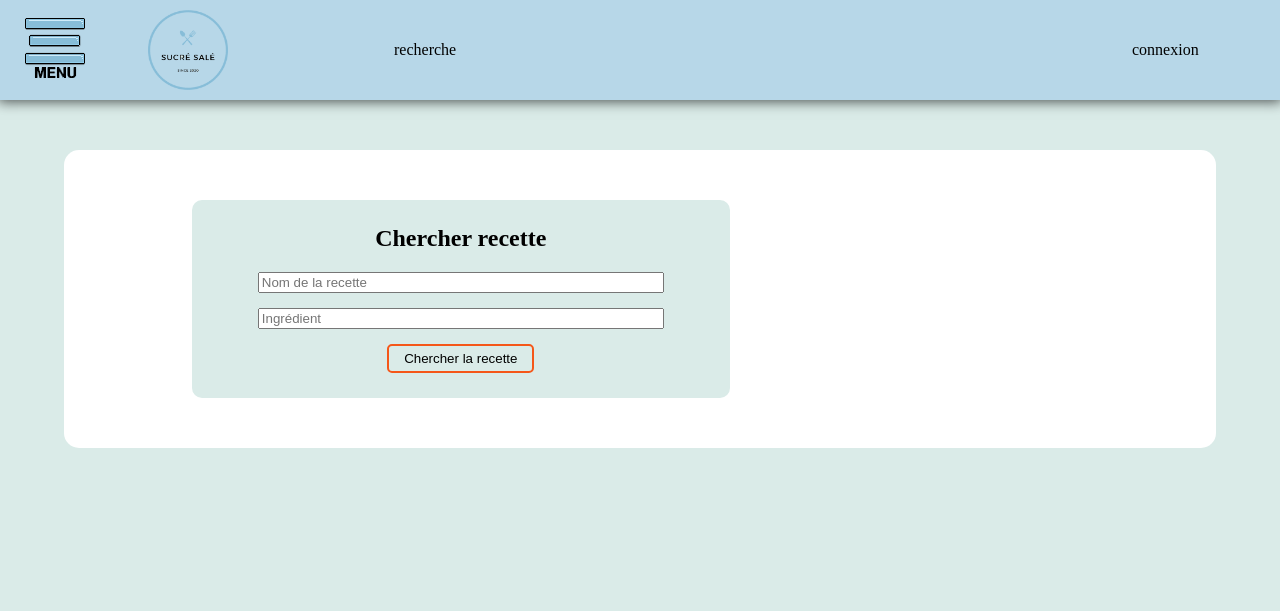
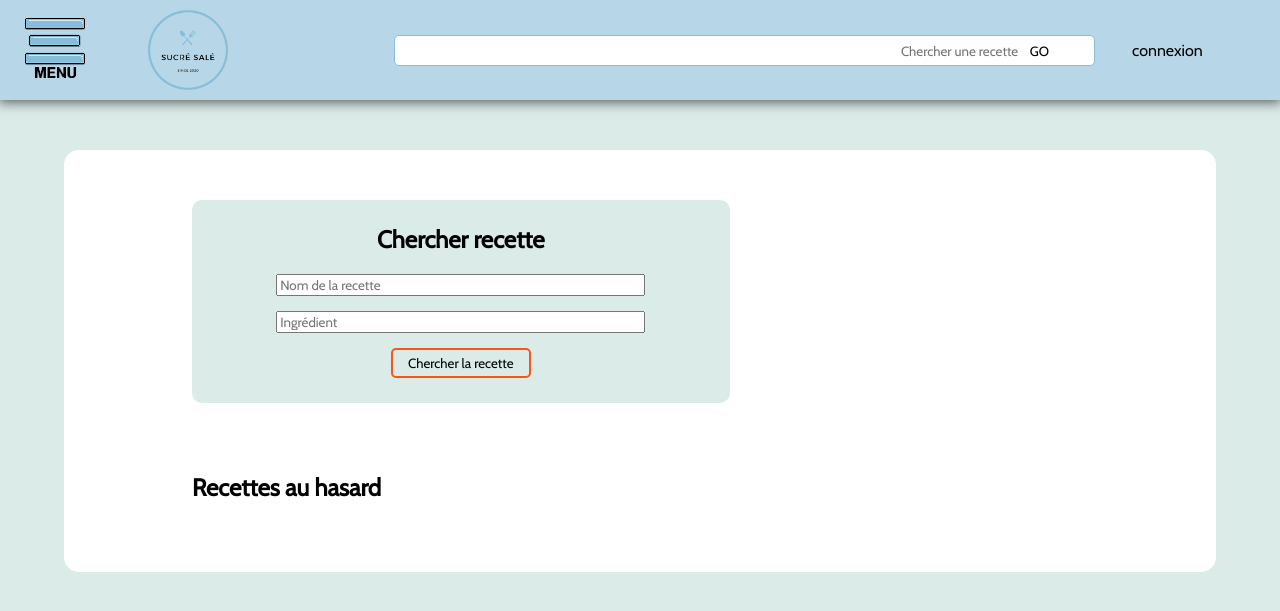
Before and after one commit to Jnadaldevwwm/TP-Symfony-2, a Symfony app: template templates/accueil/index.html.twig in a window 1280 px wide. Shown: the top 611 px of the page. Run offline with Twig, Linux system fonts and the light colour scheme; the template is opened without the code that fills it, so the values that code supplies are empty; some libraries are stand-ins or nearby versions.

Commit message:
accueil billet recette + searchbar

```diff
--- a/public/css/style.css
+++ b/public/css/style.css
@@ -5,9 +5,10 @@
 #daebe8 gris jaune
 */
 @import url('https://fonts.googleapis.com/css2?family=Dancing+Script&display=swap');
-
+@import url('https://fonts.googleapis.com/css2?family=Cabin&display=swap');
 *{
     box-sizing: border-box;
+    font-family: 'Cabin', sans-serif;
 }
 body{
     margin: 0;
@@ -50,9 +51,31 @@ nav a {
     display: flex;
     flex-flow: row wrap;
 }
+
 #searchBar{
     width: 60%;
 }
+#searchBar form{
+    width: 95%;
+    background-color: white;
+    padding: 5px;
+    border-radius: 5px;
+    border: 1px #87bdd8 solid;
+}
+#searchBar form input{
+    width: 90%;
+    border: none;
+    text-align: right;
+}
+#searchBar form input:focus{
+    outline: none;
+}
+#searchBar form button{
+    cursor: pointer;
+    border: none;
+    background-color: white;
+}
+
 #login{
     width: 10%;
 }
@@ -102,3 +125,52 @@ nav a {
     border-radius: 5px;
     background-color:  #daebe8 ;
 }
+
+#recettesRadom{
+    width: 60%;
+    margin-top: 50px;
+    display: flex;
+    flex-flow: row wrap;
+    justify-content: space-between;
+}
+#recettesRadom h2{
+    width: 100%;
+}
+.recetteRand{
+    display: flex;
+    flex-flow: row wrap;
+    justify-content: center;
+    width: 40%;
+    border: dotted  #87bdd8 1px;
+    border-radius: 15px;
+    padding: 10px;
+}
+.imgCardRecette{
+    width: 100%;
+    height: 150px;
+    overflow: hidden;
+    position: relative;
+    border: 1px #87bdd8 solid;
+    border-radius: 15px;
+}
+.recetteRand img{
+    position: absolute;
+    top: -9999px;
+    bottom: -9999px;
+    left: -9999px;
+    right: -9999px;
+    max-width:400px;
+    max-height:500px;
+    width: auto;
+    height: auto;
+    margin: auto;
+}
+.recetteRand button{
+    cursor: pointer;
+    border: 1px #87bdd8 solid;
+    border-radius: 15px;
+    padding: 5px 15px 5px 15px;
+}
+.recetteRand {
+    text-align: center;
+}
--- a/templates/accueil/index.html.twig
+++ b/templates/accueil/index.html.twig
@@ -12,10 +12,16 @@
                 <input type='submit' value='Chercher la recette'>
         </div>
         <div id='recettesRadom'>
+            <h2> Recettes au hasard </h2>
             {% for recette in randomRecettes %}
                 <div class='recetteRand'>
-                    <img src='images/{{ recette.visuel }}'>
-                    <h2>{{ recette.nom|capitalize }}</h2>
+                    <div class='imgCardRecette'>
+                        <img src='images/{{ recette.visuel }}'>
+                    </div>
+                    <h3>{{ recette.nom|capitalize }}</h3>
+                    <a href=''>
+                        <button>Voir la recette</button>
+                    </a>
                 </div>
             {% endfor %}
         </div>
--- a/templates/base.html.twig
+++ b/templates/base.html.twig
@@ -25,7 +25,10 @@
                 <img src='images/logo2.png' alt='logo'>
             </div>
             <div id='searchBar'>
-                recherche
+                <form action='' method='GET'>
+                    <input type='text' name='searchKeyWords' placeholder='Chercher une recette'>
+                    <button> GO </button>
+                </form>
             </div>
             <div id='login'>
             connexion
```
Also changed, not shown: public/images/boeufbourgignon.jpg (renamed from public/images/boeufbourguignon.jpg).
